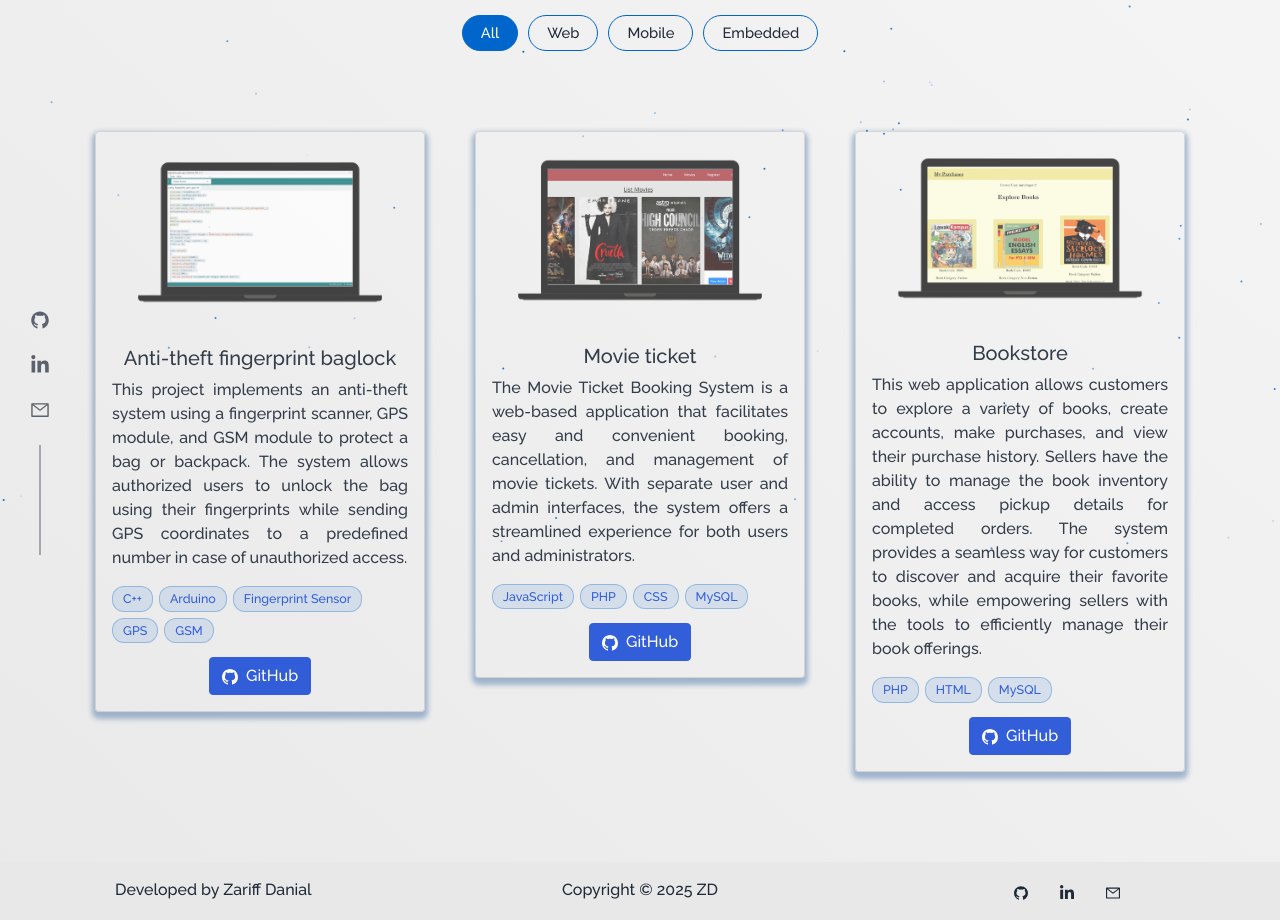
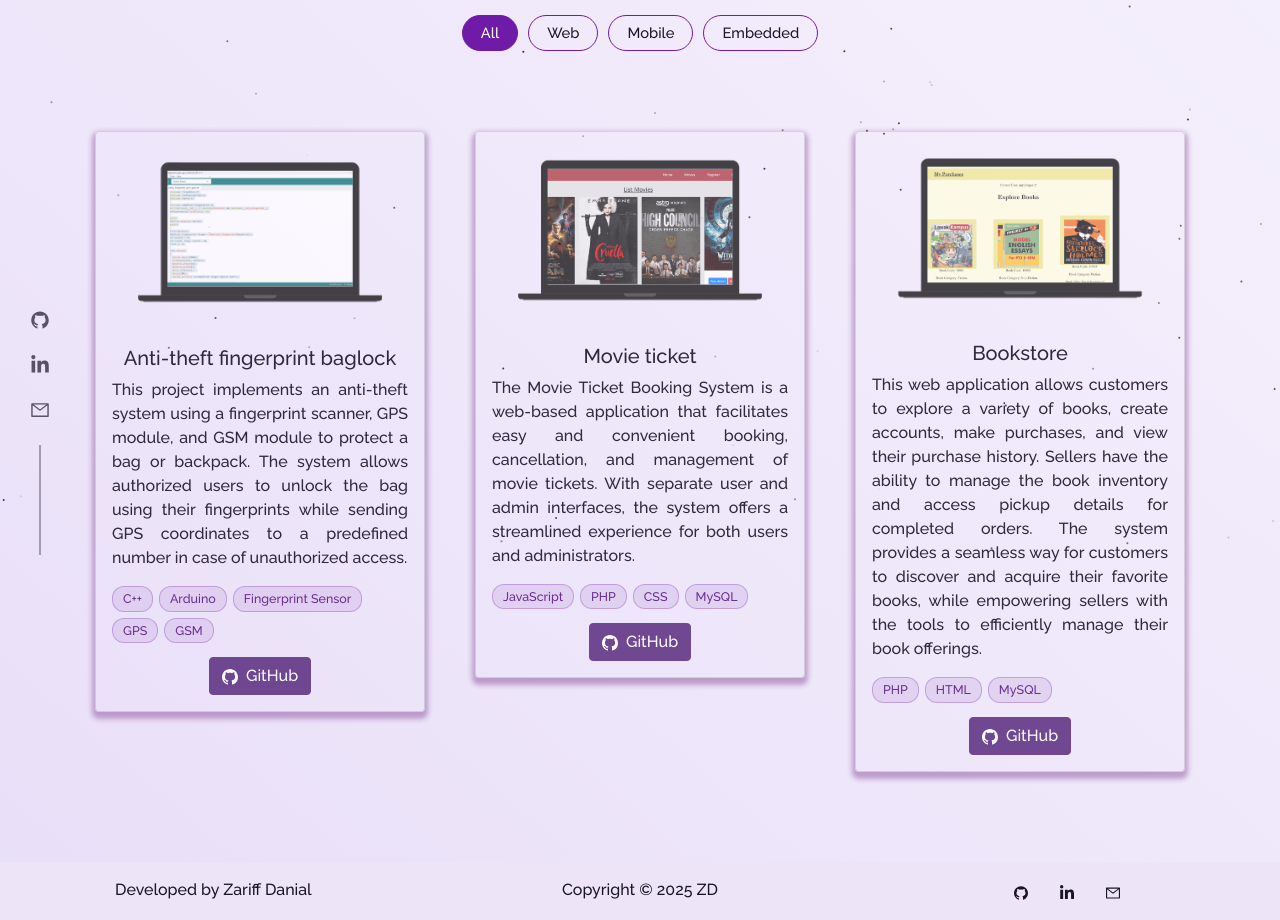
Before and after one commit to Zariffdn/Portfolio, a React (Create React App) app: page /project in a window 1280 px wide. Shown: the part 245-1165 px from the top of the page. Built offline with nearby package versions, Linux system fonts and the light colour scheme.

Commit message:
Revert "Swap accent palette from purple to VS Code dark grey + blue"
This reverts commit a7dd8081ded0f0ceeb1ce9aeb1d8d8e572bd892c.

```diff
--- a/public/index.html
+++ b/public/index.html
@@ -6,8 +6,8 @@
   <link rel="icon" href="%PUBLIC_URL%/favicon.png" />
   <link rel="apple-touch-icon" href="%PUBLIC_URL%/favicon.png" />
   <meta name="viewport" content="width=device-width, initial-scale=1" />
-  <meta name="theme-color" content="#1e1e1e" media="(prefers-color-scheme: dark)" />
-  <meta name="theme-color" content="#f5f5f5" media="(prefers-color-scheme: light)" />
+  <meta name="theme-color" content="#0a0410" media="(prefers-color-scheme: dark)" />
+  <meta name="theme-color" content="#f5f0fc" media="(prefers-color-scheme: light)" />
   <script>
     (function () {
       try {
--- a/src/components/Particle.js
+++ b/src/components/Particle.js
@@ -4,7 +4,7 @@ import { useTheme } from "../contexts/ThemeContext";
 
 function Particle() {
   const { theme } = useTheme();
-  const particleColor = theme === "light" ? "#0066cc" : "#ffffff";
+  const particleColor = theme === "light" ? "#3a1d5c" : "#ffffff";
 
   return (
     <Particles
--- a/src/style.css
+++ b/src/style.css
@@ -1,61 +1,61 @@
 html {
   --section-background-color: linear-gradient(
     to bottom left,
-    rgba(30, 30, 30, 0.582),
-    rgba(20, 20, 20, 0.904)
+    rgba(17, 16, 16, 0.582),
+    rgba(12, 8, 24, 0.904)
   );
 
   --image-gradient: linear-gradient(
     to bottom left,
-    rgba(30, 30, 30, 0.678),
-    rgba(20, 20, 20, 0.863)
+    rgba(17, 16, 16, 0.678),
+    rgba(12, 10, 22, 0.863)
   );
 
-  --imp-text-color: #3794ff;
-  --text-primary: #e5e5e5;
-  --body-bg: #1e1e1e;
-  --body-bg-image: linear-gradient(to left, rgb(30 30 30), rgb(24 24 24));
-  --navbar-bg: rgba(30, 30, 30, 0.85);
-  --navbar-bg-mobile: #1e1e1e;
-  --footer-bg: #181818;
-  --tag-text: #9bd0ff;
-  --tag-bg: rgba(55, 148, 255, 0.15);
-  --tag-border: rgba(55, 148, 255, 0.4);
-  --tech-icon-border: rgba(55, 148, 255, 0.5);
-  --tech-icon-border-hover: rgba(55, 148, 255, 0.85);
-  --tech-icon-shadow: rgba(0, 122, 204, 0.18);
-  --home-bg-image: none;
-  --quote-text: #a0aec0;
+  --imp-text-color: #c770f0;
+  --text-primary: #ffffff;
+  --body-bg: #0a0410;
+  --body-bg-image: linear-gradient(to left, rgb(27 20 41), rgb(20 15 35));
+  --navbar-bg: #1b1a2ea9;
+  --navbar-bg-mobile: #181a27;
+  --footer-bg: rgb(10, 4, 22);
+  --tag-text: #e0c4f2;
+  --tag-bg: rgba(199, 112, 240, 0.15);
+  --tag-border: rgba(199, 112, 240, 0.4);
+  --tech-icon-border: rgba(200, 137, 230, 0.637);
+  --tech-icon-border-hover: rgba(197, 115, 230, 0.883);
+  --tech-icon-shadow: rgba(89, 4, 168, 0.137);
+  --home-bg-image: url(./Assets/home-bg.jpg);
+  --quote-text: rgb(155, 126, 172);
 }
 
 html[data-theme="light"] {
   --section-background-color: linear-gradient(
     to bottom left,
-    rgba(245, 245, 245, 0.95),
-    rgba(232, 232, 232, 0.95)
+    rgba(245, 240, 252, 0.95),
+    rgba(232, 222, 248, 0.95)
   );
 
   --image-gradient: linear-gradient(
     to bottom left,
-    rgba(245, 245, 245, 0.85),
-    rgba(232, 232, 232, 0.9)
+    rgba(245, 240, 252, 0.85),
+    rgba(232, 222, 248, 0.9)
   );
 
-  --imp-text-color: #0066cc;
-  --text-primary: #1f2937;
-  --body-bg: #f5f5f5;
+  --imp-text-color: #6f1ba8;
+  --text-primary: #1a1429;
+  --body-bg: #f5f0fc;
   --body-bg-image: none;
   --navbar-bg: rgba(255, 255, 255, 0.85);
-  --navbar-bg-mobile: #fafafa;
-  --footer-bg: #e8e8e8;
-  --tag-text: #1d4ed8;
-  --tag-bg: rgba(0, 102, 204, 0.12);
-  --tag-border: rgba(0, 102, 204, 0.35);
-  --tech-icon-border: rgba(0, 102, 204, 0.45);
-  --tech-icon-border-hover: rgba(0, 102, 204, 0.7);
-  --tech-icon-shadow: rgba(0, 102, 204, 0.15);
+  --navbar-bg-mobile: #f3edfb;
+  --footer-bg: #ede5f7;
+  --tag-text: #5a1b87;
+  --tag-bg: rgba(122, 47, 175, 0.12);
+  --tag-border: rgba(122, 47, 175, 0.35);
+  --tech-icon-border: rgba(122, 47, 175, 0.45);
+  --tech-icon-border-hover: rgba(122, 47, 175, 0.7);
+  --tech-icon-shadow: rgba(122, 47, 175, 0.12);
   --home-bg-image: none;
-  --quote-text: #475569;
+  --quote-text: #5a3b75;
 }
 
 body {
@@ -103,9 +103,9 @@ a:focus-visible,
   opacity: 0;
   background: radial-gradient(
     circle,
-    rgba(55, 148, 255, 0.7) 0%,
-    rgba(55, 148, 255, 0.15) 60%,
-    rgba(55, 148, 255, 0) 100%
+    rgba(199, 112, 240, 0.7) 0%,
+    rgba(199, 112, 240, 0.15) 60%,
+    rgba(199, 112, 240, 0) 100%
   );
   mix-blend-mode: screen;
   transition: opacity 0.25s ease, background 0.2s ease;
@@ -115,18 +115,18 @@ a:focus-visible,
 .custom-cursor.cursor-hover {
   background: radial-gradient(
     circle,
-    rgba(55, 148, 255, 0.9) 0%,
-    rgba(55, 148, 255, 0.35) 50%,
-    rgba(55, 148, 255, 0) 100%
+    rgba(199, 112, 240, 0.9) 0%,
+    rgba(199, 112, 240, 0.35) 50%,
+    rgba(199, 112, 240, 0) 100%
   );
 }
 
 html[data-theme="light"] .custom-cursor {
   background: radial-gradient(
     circle,
-    rgba(0, 102, 204, 0.55) 0%,
-    rgba(0, 102, 204, 0.15) 60%,
-    rgba(0, 102, 204, 0) 100%
+    rgba(122, 47, 175, 0.55) 0%,
+    rgba(122, 47, 175, 0.15) 60%,
+    rgba(122, 47, 175, 0) 100%
   );
   mix-blend-mode: multiply;
 }
@@ -134,9 +134,9 @@ html[data-theme="light"] .custom-cursor {
 html[data-theme="light"] .custom-cursor.cursor-hover {
   background: radial-gradient(
     circle,
-    rgba(0, 102, 204, 0.75) 0%,
-    rgba(0, 102, 204, 0.3) 50%,
-    rgba(0, 102, 204, 0) 100%
+    rgba(122, 47, 175, 0.75) 0%,
+    rgba(122, 47, 175, 0.3) 50%,
+    rgba(122, 47, 175, 0) 100%
   );
 }
 
@@ -152,7 +152,7 @@ html[data-theme="light"] .custom-cursor.cursor-hover {
   background: linear-gradient(
     90deg,
     var(--imp-text-color),
-    #1d4ed8,
+    #7e3ba5,
     var(--imp-text-color)
   );
   transform: scaleX(0);
@@ -160,7 +160,7 @@ html[data-theme="light"] .custom-cursor.cursor-hover {
   z-index: 10000;
   pointer-events: none;
   will-change: transform;
-  box-shadow: 0 0 8px rgba(55, 148, 255, 0.45);
+  box-shadow: 0 0 8px rgba(199, 112, 240, 0.45);
 }
 
 /* --------- */
@@ -181,7 +181,7 @@ html[data-theme="light"] .custom-cursor.cursor-hover {
   justify-content: center;
   cursor: pointer;
   font-size: 1.3em;
-  box-shadow: 0 6px 18px rgba(0, 80, 200, 0.4);
+  box-shadow: 0 6px 18px rgba(89, 4, 168, 0.4);
   z-index: 500;
   opacity: 0;
   visibility: hidden;
@@ -198,8 +198,8 @@ html[data-theme="light"] .custom-cursor.cursor-hover {
 .back-to-top:hover,
 .back-to-top:focus-visible {
   transform: translateY(-3px);
-  background: #1d4ed8;
-  box-shadow: 0 8px 22px rgba(0, 80, 200, 0.55);
+  background: #7e3ba5;
+  box-shadow: 0 8px 22px rgba(89, 4, 168, 0.55);
 }
 
 @media (max-width: 767px) {
@@ -295,7 +295,7 @@ html[data-theme="light"] .available-badge:focus-visible {
   width: 100%;
   height: 100%;
   z-index: 999999;
-  background-color: #1e1e1e;
+  background-color: #0c0513;
   background-image: url(./Assets/pre.svg);
   background-repeat: no-repeat;
   background-position: center;
@@ -320,18 +320,18 @@ html[data-theme="light"] .available-badge:focus-visible {
 
 /* Track */
 ::-webkit-scrollbar-track {
-  background: #2a2a2a;
+  background: #2d1950;
 }
 
 /* Handle */
 ::-webkit-scrollbar-thumb {
-  background: rgba(100, 180, 255, 0.959);
+  background: rgba(178, 121, 216, 0.959);
   border-radius: 12px;
 }
 
 /* Handle on hover */
 ::-webkit-scrollbar-thumb:hover {
-  background: rgba(150, 200, 255, 0.911);
+  background: rgba(222, 130, 235, 0.911);
   border-radius: 12px;
 }
 
@@ -360,7 +360,7 @@ html[data-theme="light"] .available-badge:focus-visible {
 
 .navbar-toggler span {
   display: block !important;
-  background-color: #3794ff !important;
+  background-color: #be50f4 !important;
   height: 4px !important;
   width: 27px !important;
   margin-top: 5px !important;
@@ -457,7 +457,7 @@ html[data-theme="light"] .available-badge:focus-visible {
   height: 5px;
   width: 0;
   border-radius: 16px;
-  background: #3794ff;
+  background: #c95bf5;
   bottom: 1px;
   left: 0;
   z-index: -1;
@@ -646,7 +646,7 @@ html[data-theme="light"] .available-badge:focus-visible {
   width: 100%;
   height: 100%;
   border-radius: 50%;
-  background: #0066cc;
+  background: #68187a;
   transition: 0.5s;
   transform: scale(0.9);
   z-index: -1;
@@ -654,13 +654,13 @@ html[data-theme="light"] .available-badge:focus-visible {
 
 .home-social-icons:hover::before {
   transform: scale(1.1);
-  box-shadow: 0 0 15px #0066cc;
+  box-shadow: 0 0 15px #801f95;
 }
 
 .home-social-icons:hover {
-  color: #0066cc;
-  box-shadow: 0 0 5px #0066cc;
-  text-shadow: 0 0 2px #0066cc;
+  color: #87209e;
+  box-shadow: 0 0 5px #87209e;
+  text-shadow: 0 0 2px #87209e;
 }
 
 .social-icons {
@@ -670,7 +670,7 @@ html[data-theme="light"] .available-badge:focus-visible {
 }
 
 .icon-colour {
-  color: #0066cc !important;
+  color: #700c86 !important;
 }
 
 /* --------- */
@@ -774,7 +774,7 @@ html[data-theme="light"] .available-badge:focus-visible {
 }
 
 .project-card-view {
-  box-shadow: 0 4px 5px 3px rgba(50, 100, 160, 0.459) !important;
+  box-shadow: 0 4px 5px 3px rgba(119, 53, 136, 0.459) !important;
   color: var(--text-primary) !important;
   background-color: transparent !important;
   opacity: 0.9 !important;
@@ -784,7 +784,7 @@ html[data-theme="light"] .available-badge:focus-visible {
 .project-card-view:hover {
   transform: scale(1.02) !important;
   overflow: hidden !important;
-  box-shadow: 0 4px 4px 5px rgba(70, 120, 180, 0.561) !important;
+  box-shadow: 0 4px 4px 5px rgba(129, 72, 144, 0.561) !important;
 }
 
 .wakatime-chart {
@@ -804,7 +804,7 @@ html[data-theme="light"] .wakatime-chart {
   background: #ffffff;
   padding: 10px;
   border: 1px solid var(--tech-icon-border);
-  box-shadow: 0 8px 24px rgba(0, 80, 200, 0.18);
+  box-shadow: 0 8px 24px rgba(89, 4, 168, 0.18);
 }
 
 @media (max-width: 767px) {
@@ -829,8 +829,8 @@ html[data-theme="light"] .wakatime-chart {
 .contact-form {
   background: linear-gradient(
     135deg,
-    rgba(55, 148, 255, 0.05) 0%,
-    rgba(55, 148, 255, 0.02) 100%
+    rgba(199, 112, 240, 0.05) 0%,
+    rgba(199, 112, 240, 0.02) 100%
   );
   border: 1px solid var(--tech-icon-border);
   border-radius: 14px;
@@ -872,7 +872,7 @@ html[data-theme="light"] .contact-field .form-control {
 .contact-field .form-control:focus,
 .contact-field .form-control:focus-visible {
   border-color: var(--imp-text-color) !important;
-  box-shadow: 0 0 0 3px rgba(55, 148, 255, 0.18) !important;
+  box-shadow: 0 0 0 3px rgba(199, 112, 240, 0.18) !important;
   outline: none !important;
 }
 
@@ -925,8 +925,8 @@ html[data-theme="light"] .contact-field .form-control {
   width: 100%;
   background: linear-gradient(
     135deg,
-    rgba(55, 148, 255, 0.06) 0%,
-    rgba(55, 148, 255, 0.02) 100%
+    rgba(199, 112, 240, 0.06) 0%,
+    rgba(199, 112, 240, 0.02) 100%
   );
   border: 1px solid var(--tech-icon-border);
   border-radius: 14px;
@@ -938,7 +938,7 @@ html[data-theme="light"] .contact-field .form-control {
 .testimonial-card:hover {
   transform: translateY(-3px);
   border-color: var(--tech-icon-border-hover);
-  box-shadow: 0 12px 28px rgba(0, 80, 200, 0.18);
+  box-shadow: 0 12px 28px rgba(89, 4, 168, 0.18);
 }
 
 .testimonial-quote-icon {
@@ -963,7 +963,7 @@ html[data-theme="light"] .contact-field .form-control {
   align-items: center;
   gap: 12px;
   padding-top: 14px;
-  border-top: 1px solid rgba(55, 148, 255, 0.18);
+  border-top: 1px solid rgba(199, 112, 240, 0.18);
 }
 
 .testimonial-avatar {
@@ -1018,7 +1018,7 @@ html[data-theme="light"] .contact-field .form-control {
   gap: 12px;
   padding: 12px 16px;
   border-radius: 12px;
-  background: rgba(55, 148, 255, 0.06);
+  background: rgba(199, 112, 240, 0.06);
   border: 1px solid var(--tech-icon-border);
   color: var(--text-primary);
   text-decoration: none;
@@ -1031,7 +1031,7 @@ html[data-theme="light"] .contact-field .form-control {
 .press-chip:hover,
 .press-chip:focus-visible {
   transform: translateY(-2px);
-  background: rgba(55, 148, 255, 0.12);
+  background: rgba(199, 112, 240, 0.12);
   border-color: var(--tech-icon-border-hover);
   color: var(--text-primary);
   text-decoration: none;
@@ -1044,7 +1044,7 @@ html[data-theme="light"] .contact-field .form-control {
   width: 36px;
   height: 36px;
   border-radius: 8px;
-  background: rgba(55, 148, 255, 0.18);
+  background: rgba(199, 112, 240, 0.18);
   color: var(--imp-text-color);
   font-size: 1.05em;
   flex-shrink: 0;
@@ -1099,13 +1099,13 @@ html[data-theme="light"] .contact-field .form-control {
   border-radius: 18px;
   background: linear-gradient(
     135deg,
-    rgba(30, 100, 200, 0.18) 0%,
-    rgba(55, 148, 255, 0.08) 50%,
-    rgba(0, 60, 160, 0.12) 100%
+    rgba(126, 44, 184, 0.18) 0%,
+    rgba(199, 112, 240, 0.08) 50%,
+    rgba(74, 13, 126, 0.12) 100%
   );
   border: 1px solid var(--tech-icon-border-hover);
-  box-shadow: 0 18px 50px rgba(0, 80, 200, 0.22),
-    0 0 0 1px rgba(55, 148, 255, 0.18);
+  box-shadow: 0 18px 50px rgba(89, 4, 168, 0.22),
+    0 0 0 1px rgba(199, 112, 240, 0.18);
   text-align: left;
   position: relative;
   overflow: hidden;
@@ -1121,8 +1121,8 @@ html[data-theme="light"] .contact-field .form-control {
   border-radius: 50%;
   background: radial-gradient(
     circle,
-    rgba(55, 148, 255, 0.18) 0%,
-    rgba(55, 148, 255, 0) 70%
+    rgba(199, 112, 240, 0.18) 0%,
+    rgba(199, 112, 240, 0) 70%
   );
   pointer-events: none;
 }
@@ -1133,7 +1133,7 @@ html[data-theme="light"] .contact-field .form-control {
   gap: 6px;
   padding: 5px 12px;
   border-radius: 999px;
-  background: rgba(55, 148, 255, 0.18);
+  background: rgba(199, 112, 240, 0.18);
   color: var(--imp-text-color);
   font-size: 0.75em;
   font-weight: 700;
@@ -1180,8 +1180,8 @@ html[data-theme="light"] .contact-field .form-control {
   gap: 28px;
   padding: 18px 0;
   margin-bottom: 24px;
-  border-top: 1px solid rgba(55, 148, 255, 0.2);
-  border-bottom: 1px solid rgba(55, 148, 255, 0.2);
+  border-top: 1px solid rgba(199, 112, 240, 0.2);
+  border-bottom: 1px solid rgba(199, 112, 240, 0.2);
   position: relative;
   z-index: 1;
 }
@@ -1242,8 +1242,8 @@ html[data-theme="light"] .contact-field .form-control {
   border-radius: 12px;
   background: linear-gradient(
     135deg,
-    rgba(55, 148, 255, 0.08) 0%,
-    rgba(55, 148, 255, 0.02) 100%
+    rgba(199, 112, 240, 0.08) 0%,
+    rgba(199, 112, 240, 0.02) 100%
   );
   border: 1px solid var(--tech-icon-border);
   transition: transform 0.25s ease, border-color 0.25s ease,
@@ -1254,7 +1254,7 @@ html[data-theme="light"] .contact-field .form-control {
 .stat-card:hover {
   transform: translateY(-4px);
   border-color: var(--tech-icon-border-hover);
-  box-shadow: 0 10px 26px rgba(0, 80, 200, 0.18);
+  box-shadow: 0 10px 26px rgba(89, 4, 168, 0.18);
 }
 
 .stat-value {
@@ -1306,8 +1306,8 @@ html[data-theme="light"] .contact-field .form-control {
   height: 100%;
   background: linear-gradient(
     135deg,
-    rgba(55, 148, 255, 0.06) 0%,
-    rgba(55, 148, 255, 0.02) 100%
+    rgba(199, 112, 240, 0.06) 0%,
+    rgba(199, 112, 240, 0.02) 100%
   );
   border: 1px solid var(--tech-icon-border);
   border-radius: 12px;
@@ -1321,7 +1321,7 @@ html[data-theme="light"] .contact-field .form-control {
 .cert-card:hover {
   transform: translateY(-4px);
   border-color: var(--tech-icon-border-hover);
-  box-shadow: 0 12px 30px rgba(0, 80, 200, 0.2);
+  box-shadow: 0 12px 30px rgba(89, 4, 168, 0.2);
 }
 
 .cert-icon {
@@ -1331,7 +1331,7 @@ html[data-theme="light"] .contact-field .form-control {
   width: 42px;
   height: 42px;
   border-radius: 10px;
-  background: rgba(55, 148, 255, 0.15);
+  background: rgba(199, 112, 240, 0.15);
   color: var(--imp-text-color);
   font-size: 1.3em;
   margin-bottom: 14px;
@@ -1488,7 +1488,7 @@ html[data-theme="light"] .contact-field .form-control {
   padding: 8px 16px;
   background: #1a1429;
   color: #ffffff;
-  border: 1px solid rgba(55, 148, 255, 0.4);
+  border: 1px solid rgba(199, 112, 240, 0.4);
   border-radius: 10px;
   text-decoration: none;
   transition: transform 0.2s ease, border-color 0.2s ease,
@@ -1505,7 +1505,7 @@ html[data-theme="light"] .store-link {
 .store-link:focus-visible {
   transform: translateY(-2px);
   border-color: var(--imp-text-color);
-  box-shadow: 0 6px 18px rgba(0, 80, 200, 0.35);
+  box-shadow: 0 6px 18px rgba(89, 4, 168, 0.35);
   color: #ffffff;
   text-decoration: none;
 }
@@ -1552,13 +1552,13 @@ html[data-theme="light"] .store-link {
   gap: 10px;
   padding: 10px 18px;
   border-radius: 999px;
-  background: linear-gradient(135deg, #3794ff 0%, #0066cc 100%);
+  background: linear-gradient(135deg, #7e2cb8 0%, #4a0d7e 100%);
   color: #ffffff;
   font-size: 0.9em;
   font-weight: 500;
   letter-spacing: 0.2px;
-  box-shadow: 0 10px 25px rgba(0, 80, 200, 0.4),
-    0 0 0 1px rgba(55, 148, 255, 0.3);
+  box-shadow: 0 10px 25px rgba(89, 4, 168, 0.4),
+    0 0 0 1px rgba(199, 112, 240, 0.3);
   animation: toast-in 0.4s cubic-bezier(0.34, 1.56, 0.64, 1),
     toast-out 0.3s ease-in forwards 2.3s;
   max-width: 92vw;
@@ -1597,14 +1597,14 @@ html[data-theme="light"] .store-link {
 }
 
 .konami-card {
-  background: linear-gradient(135deg, #3794ff 0%, #0066cc 100%);
+  background: linear-gradient(135deg, #7e2cb8 0%, #4a0d7e 100%);
   color: #ffffff;
   padding: 28px 36px;
   border-radius: 16px;
   text-align: center;
   max-width: 90vw;
-  box-shadow: 0 24px 60px rgba(0, 80, 200, 0.5),
-    0 0 0 1px rgba(55, 148, 255, 0.5);
+  box-shadow: 0 24px 60px rgba(89, 4, 168, 0.5),
+    0 0 0 1px rgba(199, 112, 240, 0.5);
   animation: konami-pop 0.5s cubic-bezier(0.34, 1.56, 0.64, 1);
 }
 
@@ -1714,7 +1714,7 @@ html[data-theme="light"] .store-link {
 
 .project-filter-btn:hover,
 .project-filter-btn:focus-visible {
-  background: rgba(55, 148, 255, 0.18);
+  background: rgba(199, 112, 240, 0.18);
   transform: translateY(-2px);
 }
 
@@ -1757,7 +1757,7 @@ html[data-theme="light"] .project-filter-btn.is-active {
 
 .blog-card-view {
   background-color: transparent !important;
-  box-shadow: 0 3px 3px 2px rgba(60, 110, 170, 0.459) !important;
+  box-shadow: 0 3px 3px 2px rgba(145, 77, 161, 0.459) !important;
   color: var(--text-primary) !important;
   transition: all 0.5s ease 0s !important;
   height: 100% !important;
@@ -1775,7 +1775,7 @@ html[data-theme="light"] .project-filter-btn.is-active {
 .blog-card-view:hover {
   transform: scale(1.02) !important;
   overflow: hidden !important;
-  box-shadow: 0 3px 3px 5px rgba(70, 130, 190, 0.65) !important;
+  box-shadow: 0 3px 3px 5px rgba(155, 88, 173, 0.65) !important;
 }
 
 .card-img-top {
@@ -1792,14 +1792,14 @@ html[data-theme="light"] .project-filter-btn.is-active {
 
 .btn-primary {
   color: #fff !important;
-  background-color: #1d4ed8 !important;
-  border-color: #1d4ed8 !important;
+  background-color: #623686 !important;
+  border-color: #623686 !important;
 }
 
 .btn-primary:hover {
   color: #fff !important;
-  background-color: #0066ccd7 !important;
-  border-color: #0066ccd7 !important;
+  background-color: #6d20c5d7 !important;
+  border-color: #6d20c5d7 !important;
 }
 .btn:focus {
   outline: none !important;
@@ -1844,7 +1844,7 @@ html[data-theme="light"] .project-filter-btn.is-active {
   bottom: calc(100% + 12px);
   left: 50%;
   transform: translateX(-50%) translateY(8px) scale(0.92);
-  background: linear-gradient(135deg, #3794ff 0%, #0066cc 100%);
+  background: linear-gradient(135deg, #7e2cb8 0%, #4a0d7e 100%);
   color: #ffffff;
   padding: 6px 14px;
   border-radius: 8px;
@@ -1856,8 +1856,8 @@ html[data-theme="light"] .project-filter-btn.is-active {
   pointer-events: none;
   transition: opacity 0.22s ease, transform 0.22s cubic-bezier(0.34, 1.56, 0.64, 1);
   z-index: 20;
-  box-shadow: 0 6px 20px rgba(0, 80, 200, 0.35),
-    0 0 0 1px rgba(55, 148, 255, 0.4);
+  box-shadow: 0 6px 20px rgba(89, 4, 168, 0.35),
+    0 0 0 1px rgba(199, 112, 240, 0.4);
   font-family: "Raleway", sans-serif;
   line-height: 1.4;
 }
@@ -1869,8 +1869,8 @@ html[data-theme="light"] .project-filter-btn.is-active {
   left: 50%;
   transform: translateX(-50%);
   border: 6px solid transparent;
-  border-top-color: #0066cc;
-  filter: drop-shadow(0 2px 1px rgba(0, 80, 200, 0.25));
+  border-top-color: #4a0d7e;
+  filter: drop-shadow(0 2px 1px rgba(89, 4, 168, 0.25));
 }
 
 .tech-icons:hover .icon-tooltip,
@@ -1959,7 +1959,7 @@ html[data-theme="light"] .project-filter-btn.is-active {
 .resume .resume-item {
   padding: 0 0 10px 25px;
   margin-top: -2px;
-  border-left: 2px solid #3794ff;
+  border-left: 2px solid #8a49a8;
   position: relative;
 }
 
@@ -1996,7 +1996,7 @@ html[data-theme="light"] .project-filter-btn.is-active {
   left: -9px;
   top: 0;
   background: #fff;
-  border: 2px solid #3794ff;
+  border: 2px solid #8a49a8;
 }
 
 .like-item {
@@ -2006,8 +2006,8 @@ html[data-theme="light"] .project-filter-btn.is-active {
 }
 
 .like-btn {
-  background-color: #3794ff5e !important;
-  border-color: #3794ff5e !important;
+  background-color: #934cce5e !important;
+  border-color: #934cce5e !important;
   padding: 0.25rem 0.98rem !important;
   border-radius: 5px !important;
   line-height: 1.4 !important;
@@ -2016,8 +2016,8 @@ html[data-theme="light"] .project-filter-btn.is-active {
 
 .like-btn:hover {
   transform: translateY(-2px) !important;
-  background-color: #3794ff86 !important;
-  border-color: #3794ff86 !important;
+  background-color: #a24dd386 !important;
+  border-color: #a24dd386 !important;
 }
 
 .animate-like {
@@ -2100,7 +2100,7 @@ html[data-theme="light"] .project-filter-btn.is-active {
 
 .fork-btn-inner {
   line-height: 1.4em !important;
-  background-color: #3794ff5e !important;
+  background-color: #934cce5e !important;
   padding: 0.25rem 1.1rem !important;
   vertical-align: middle !important;
   text-align: center !important;
@@ -2108,8 +2108,8 @@ html[data-theme="light"] .project-filter-btn.is-active {
 
 .fork-btn-inner:hover {
   transform: translateY(-2px) !important;
-  background-color: #3794ff86 !important;
-  border-color: #3794ff86 !important;
+  background-color: #a24dd386 !important;
+  border-color: #a24dd386 !important;
 }
 .fork-btn-inner::after {
   display: none !important;
```
Also changed, not shown: src/components/About/Github.js (+9 -9 lines), public/manifest.json.
